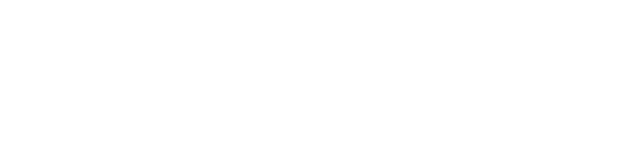
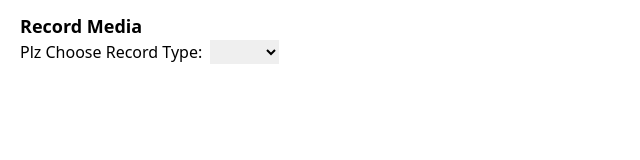
Before and after one commit to FenterChen/recordPublish, a plain HTML site: page index.html in a window 1280 px wide. Shown: the whole page, without its empty margins (0-640 px from the left). Drawn offline with Linux system fonts and the light colour scheme; the site is published under a folder, as on GitHub Pages, so addresses that start at the root find nothing.

Commit message:
no message

```diff
--- a/index.html
+++ b/index.html
@@ -6,8 +6,8 @@
   <link rel="icon" type="image/svg+xml" href="/vite.svg" />
   <meta name="viewport" content="width=device-width, initial-scale=1.0" />
   <title>Record</title>
-  <script type="module" crossorigin src="/assets/index.3dd5a5ec.js"></script>
-  <link rel="stylesheet" href="/assets/index.35f34045.css">
+  <script type="module" crossorigin src="./assets/index.3dd5a5ec.js"></script>
+  <link rel="stylesheet" href="./assets/index.35f34045.css">
 </head>
 
 <body>
```
